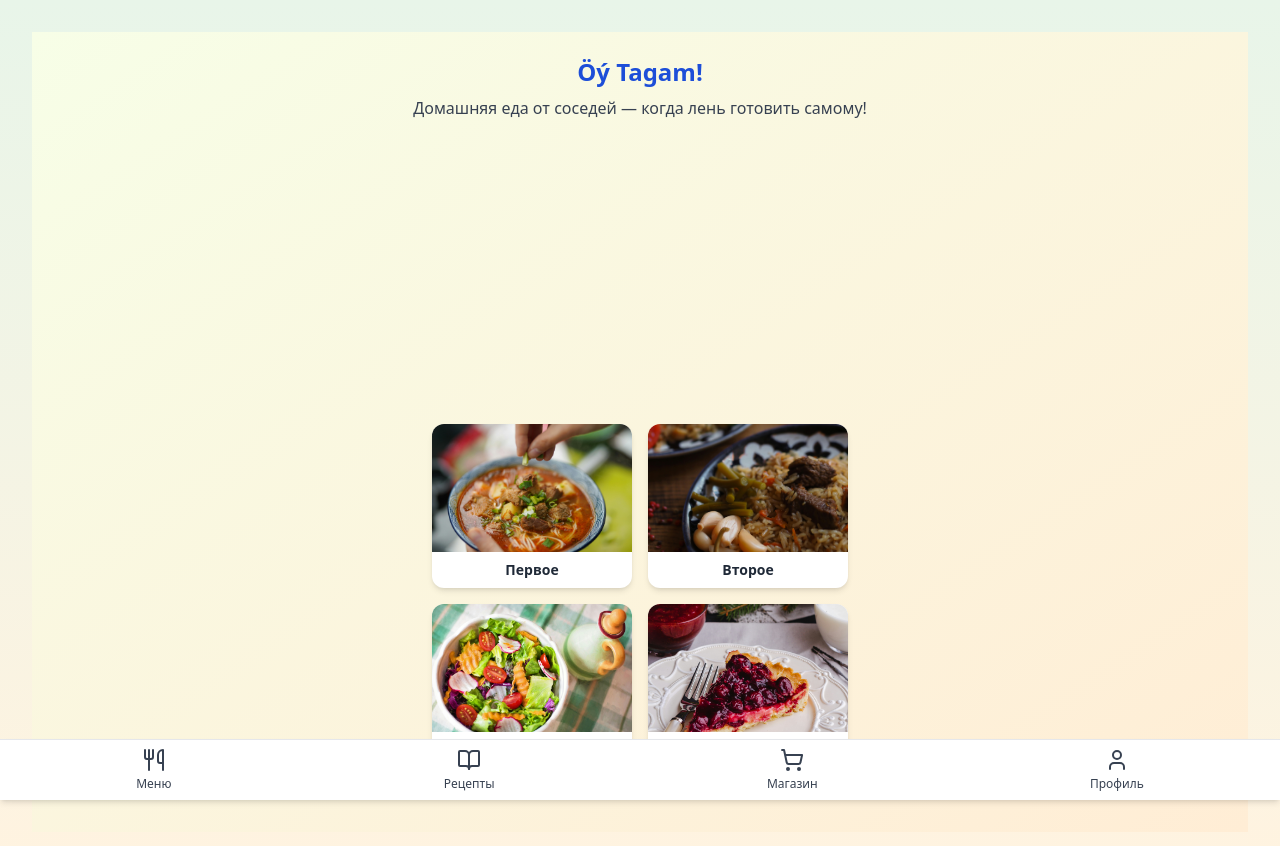
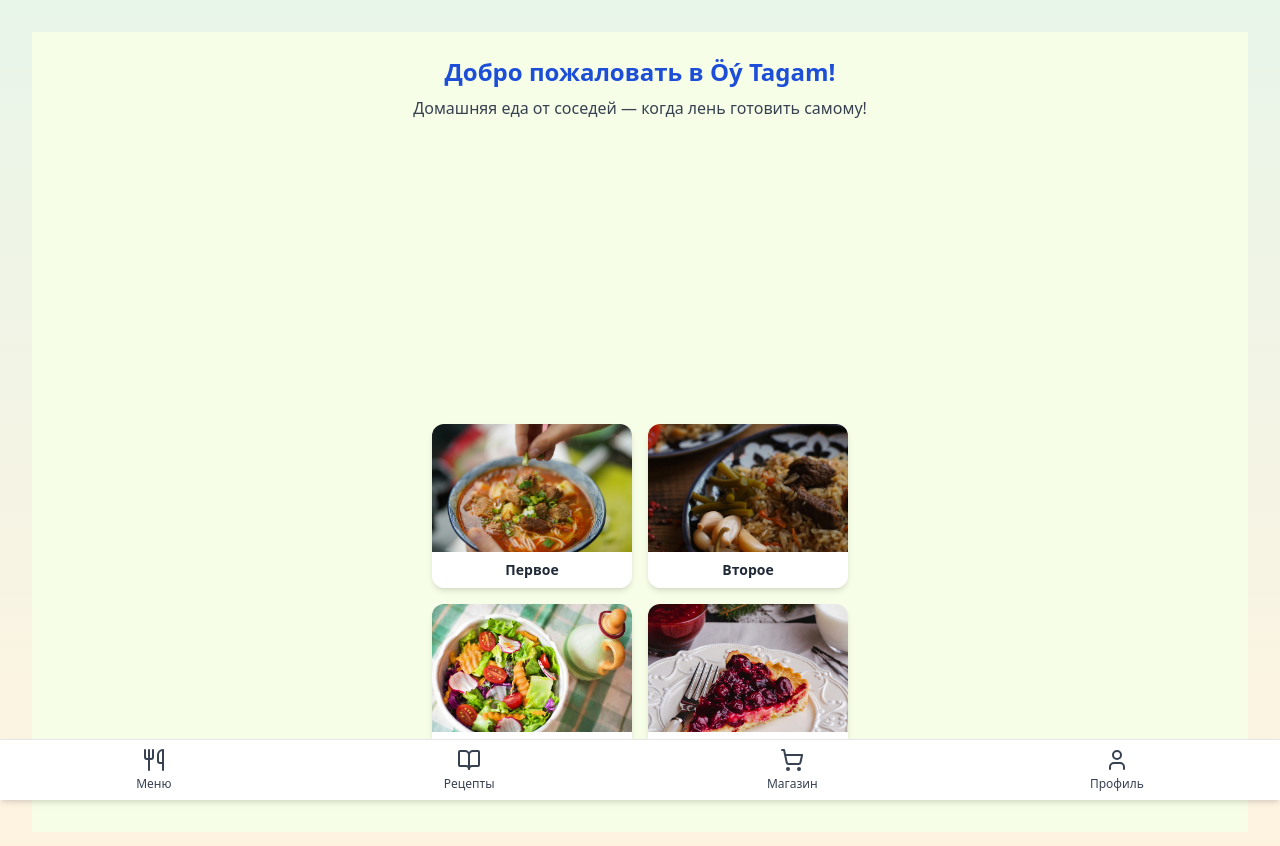
Before and after one commit to gugeyro/oytagam, a React (Vite) app: page / in a window 1280 px wide. Shown: the top 846 px of the page. Built offline with nearby package versions, Linux system fonts and the light colour scheme.

Commit message:
update Home

```diff
--- a/src/Home.jsx
+++ b/src/Home.jsx
@@ -1,4 +1,3 @@
-// src/Home.jsx
 import React from "react";
 import BottomNav from "./components/BottomNav";
 
@@ -11,10 +10,10 @@ const categories = [
 
 export default function Home() {
   return (
-    <div className="min-h-screen flex flex-col justify-between bg-gradient-to-br from-lime-50 to-orange-100 pb-16">
-      <div className="text-center py-6 px-4">
-        <h1 className="text-2xl font-bold text-blue-700">Öý Tagam!</h1>
-        <p className="text-base text-gray-700 mt-2">
+    <div className="min-h-screen flex flex-col justify-between bg-lime-50 pb-16">
+      <div className="text-center pt-6 px-4">
+        <h1 className="text-2xl font-bold text-blue-700">Добро пожаловать в Öý Tagam!</h1>
+        <p className="text-base text-gray-700 mt-2 mb-4">
           Домашняя еда от соседей — когда лень готовить самому!
         </p>
       </div>
```
